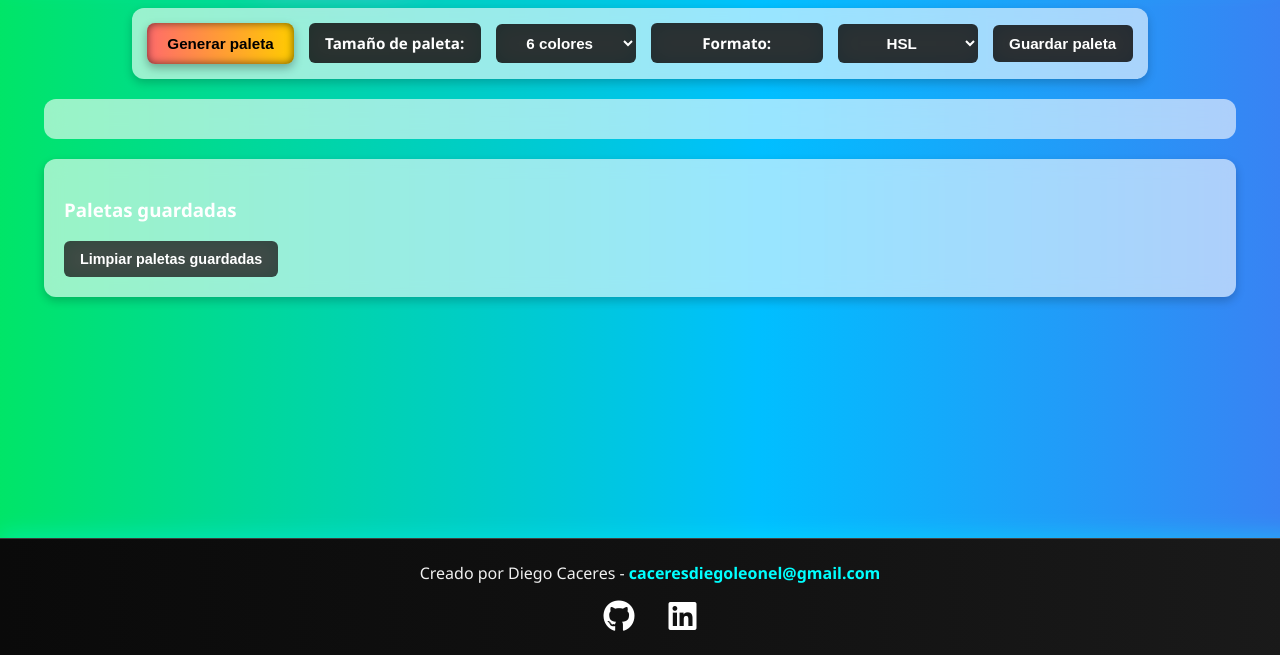
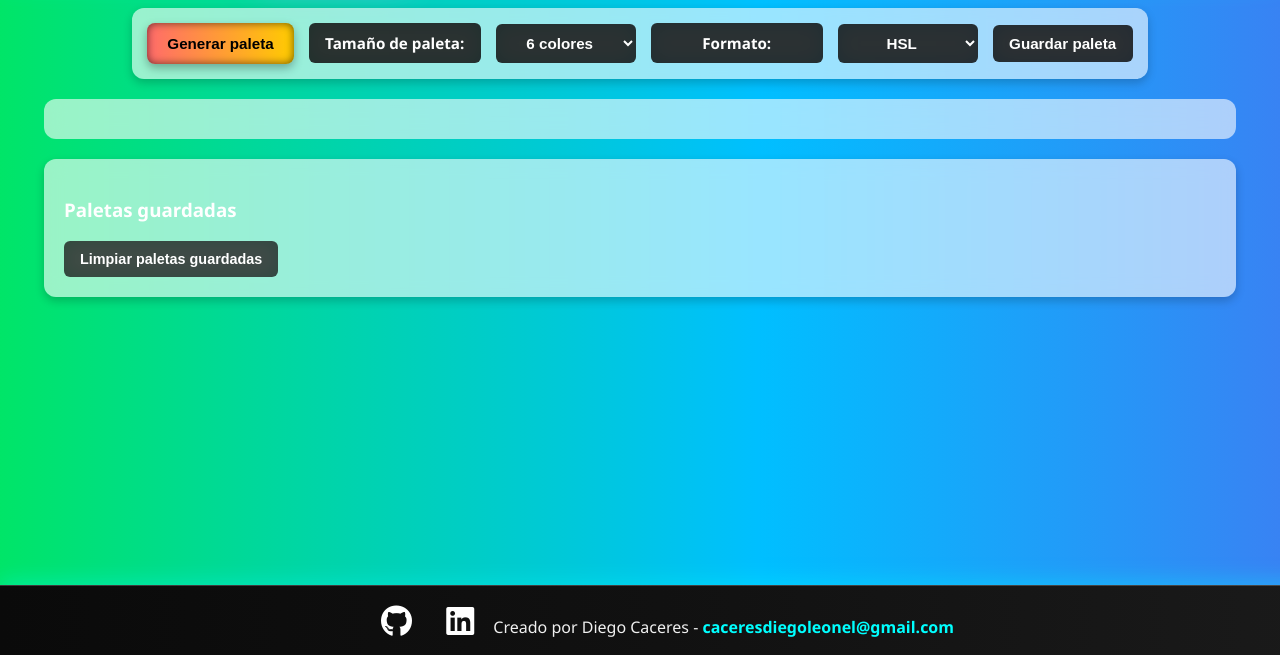
Before and after one commit to caceresdiegoleonel1986/ProyectoM1_CaceresDiego, a plain HTML site: page index.html in a window 1280 px wide. Shown: the part 145-800 px from the top of the page. Drawn offline with Linux system fonts and the light colour scheme.

Commit message:
Se organiza íconos y texto del footer

```diff
--- a/index.html
+++ b/index.html
@@ -51,13 +51,14 @@
   <div id="toast" class="toast toast-copy" role="status" aria-live="polite">Código HEX copiado ✔</div>
 
   <footer>
-    <p>Creado por Diego Caceres -
-       <a href="mailto:caceresdiegoleonel@gmail.com">caceresdiegoleonel@gmail.com</a>
+    <p>
+      <span class="social-icons">
+       <a href="https://github.com/caceresdiegoleonel1986" target="_blank"><i class="fa-brands fa-github"></i></a>
+       <a href="https://www.linkedin.com/in/diego-leonel-caceres/" target="_blank"><i class="fa-brands fa-linkedin"></i></a>
+      </span>
+      Creado por Diego Caceres -
+      <a href="mailto:caceresdiegoleonel@gmail.com">caceresdiegoleonel@gmail.com</a>
     </p>
-    <div class="social-icons">
-      <a href="https://github.com/caceresdiegoleonel1986" target="_blank"><i class="fa-brands fa-github"></i></a>
-      <a href="https://www.linkedin.com/in/diego-leonel-caceres/" target="_blank"><i class="fa-brands fa-linkedin"></i></a>
-    </div>
   </footer>
 
   <script src="script/script.js" defer></script>
--- a/style/style.css
+++ b/style/style.css
@@ -357,13 +357,15 @@ footer {
   background: linear-gradient(90deg, #0a0a0a, #111, #1a1a1a);
   color: #f0f0f0;
   text-align: center;
-  padding: 18px 10px;
+  padding: 8px 20px;
   font-size: 1rem;
   font-weight: 500;
   border-top: 1px solid rgba(255,255,255,0.2);
   box-shadow: 0 -5px 20px rgba(0,255,255,0.3);
   backdrop-filter: blur(8px);
   z-index: 1000;
+  justify-content: center;
+  text-align: center;
 }
 
 footer a {
@@ -379,6 +381,7 @@ footer a:hover {
 
 footer p {
   margin: 5px 0;
+  align-items: center;
 }
 
 /* ===========================
```
